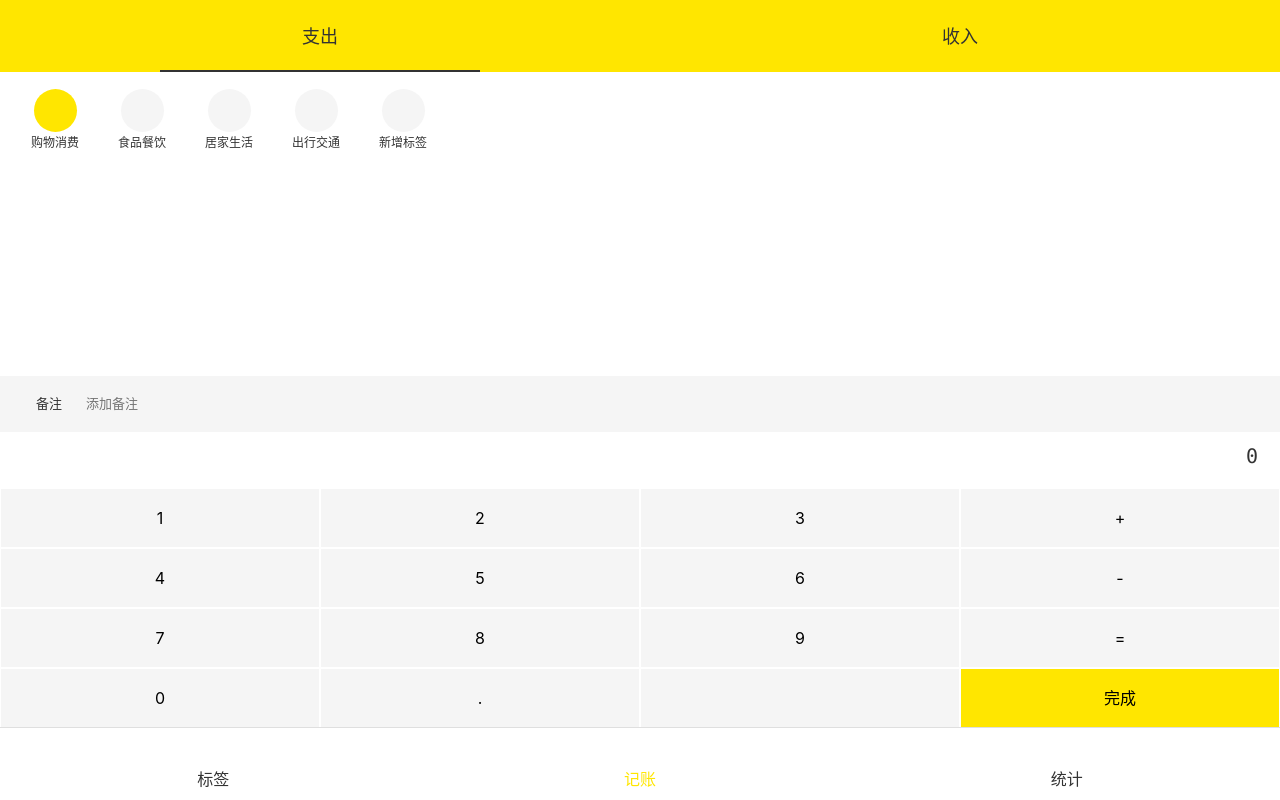
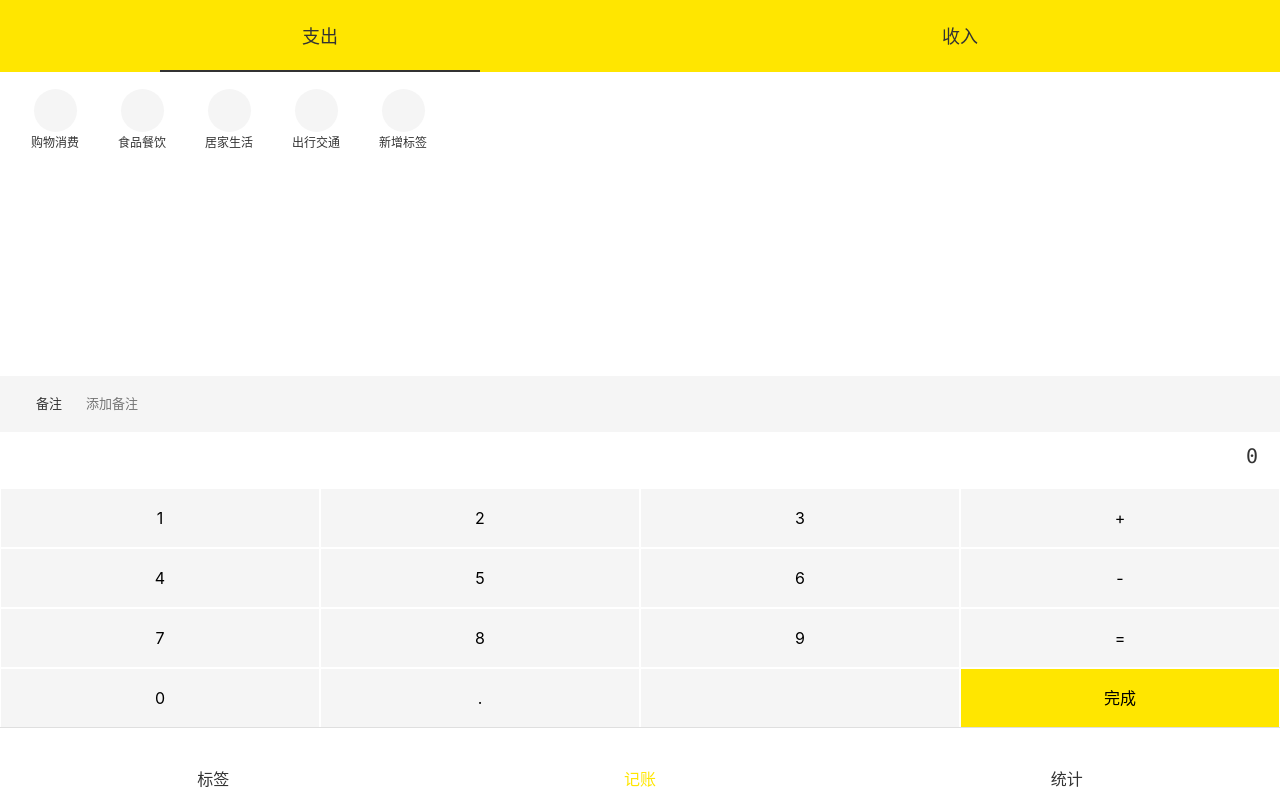
Before and after one commit to lemon1007/simpleTally, a Vue app: page /#/money in a window 1280 px wide. Both pictures are taken after a click on the button 800 px from the left and 698 px from the top of the page. Built offline with nearby package versions, Linux system fonts and the light colour scheme.

Commit message:
数组打印tag列表，可以同时选中多个tag及取消tag选中状态

```diff
--- a/src/components/Money/Notes.vue
+++ b/src/components/Money/Notes.vue
@@ -3,6 +3,8 @@
     <label class="notes">
       <Icon name="notes" class="icons"/>
       <span class="name">备注</span>
+<!--:value="value" @input="$event.target.value"可以简写为v-model="value"-->
+<!--这样写时，在下面script中只需要再定义value初始值即value = ""即可-->
       <input type="text"
              :value="value"
              @input="onInput"
--- a/src/components/Money/Tags.vue
+++ b/src/components/Money/Tags.vue
@@ -1,34 +1,56 @@
 <template>
   <div class="tags">
     <ul class="current">
-      <li class="selected">
-        <Icon name="clothes" class="icons"/>
-        <span>购物消费</span>
+      <!--      <li class="selected">-->
+      <!--        <Icon name="clothes" class="icons"/>-->
+      <!--        <span>购物消费</span>-->
+      <!--      </li>-->
+      <!--      <li>-->
+      <!--        <Icon name="foods" class="icons"/>-->
+      <!--        <span>食品餐饮</span>-->
+      <!--      </li>-->
+      <!--      <li>-->
+      <!--        <Icon name="houses" class="icons"/>-->
+      <!--        <span>居家生活</span>-->
+      <!--      </li>-->
+      <!--      <li>-->
+      <!--        <Icon name="traffic" class="icons"/>-->
+      <!--        <span>出行交通</span>-->
+      <!--      </li>-->
+      <!--      <li class="addBtn">-->
+      <!--        <Icon name="add" class="icons"/>-->
+      <!--        <span>新增标签</span>-->
+      <!--      </li>-->
+
+      <li v-for="(tags,index) in tagSource" :key="index"
+          :class="selectedTags.indexOf(tags)>=0 && 'selected'"
+          @click="selectToggle(tags)">
+        <Icon :name="tags.icon" class="icons"></Icon>
+        <span>{{ tags.name }}</span>
       </li>
-      <li>
-        <Icon name="foods" class="icons"/>
-        <span>食品餐饮</span>
-      </li>
-      <li>
-        <Icon name="houses" class="icons"/>
-        <span>居家生活</span>
-      </li>
-      <li>
-        <Icon name="traffic" class="icons"/>
-        <span>出行交通</span>
-      </li>
-      <li class="addBtn">
-        <Icon name="add" class="icons"/>
-        <span>新增标签</span>
-      </li>
+
     </ul>
   </div>
 </template>
 
 <script lang="ts">
 
-export default {
-  name: 'Tags'
+import Vue from 'vue';
+import {Component, Prop} from 'vue-property-decorator';
+
+@Component
+export default class Tags extends Vue {
+  @Prop(Array) tagSource: string[] | undefined;
+  selectedTags: string[] = [];
+
+  selectToggle(tags: string) {
+    const index = this.selectedTags.indexOf(tags);
+    if (index >= 0) {
+      this.selectedTags.splice(index, 1);
+    } else {
+      this.selectedTags.push(tags);
+    }
+  }
 };
 </script>
 
--- a/src/views/Money.vue
+++ b/src/views/Money.vue
@@ -1,13 +1,13 @@
 <template>
   <Layout>
     <Types></Types>
-    <Tags></Tags>
+    <Tags :tag-source="tags"></Tags>
     <Notes></Notes>
     <NumberPad></NumberPad>
   </Layout>
 </template>
 
-<script lang="ts">
+<script>
 import Layout from '@/components/Layout.vue';
 import Tags from '@/components/Money/Tags.vue';
 import Notes from '@/components/Money/Notes.vue';
@@ -16,7 +16,18 @@ import NumberPad from '@/components/Money/NumberPad.vue';
 
 export default {
   name: 'Money',
-  components: {Layout, Tags, Notes, Types, NumberPad}
+  components: {Layout, Tags, Notes, Types, NumberPad},
+  data() {
+    return {
+      tags: [
+        {name: '购物消费', icon: 'clothes'},
+        {name: '食品餐饮', icon: 'foods'},
+        {name: '居家生活', icon: 'houses'},
+        {name: '出行交通', icon: 'traffic'},
+        {name: '新增标签', icon: 'add'}
+      ],
+    };
+  }
 };
 </script>
 
```
